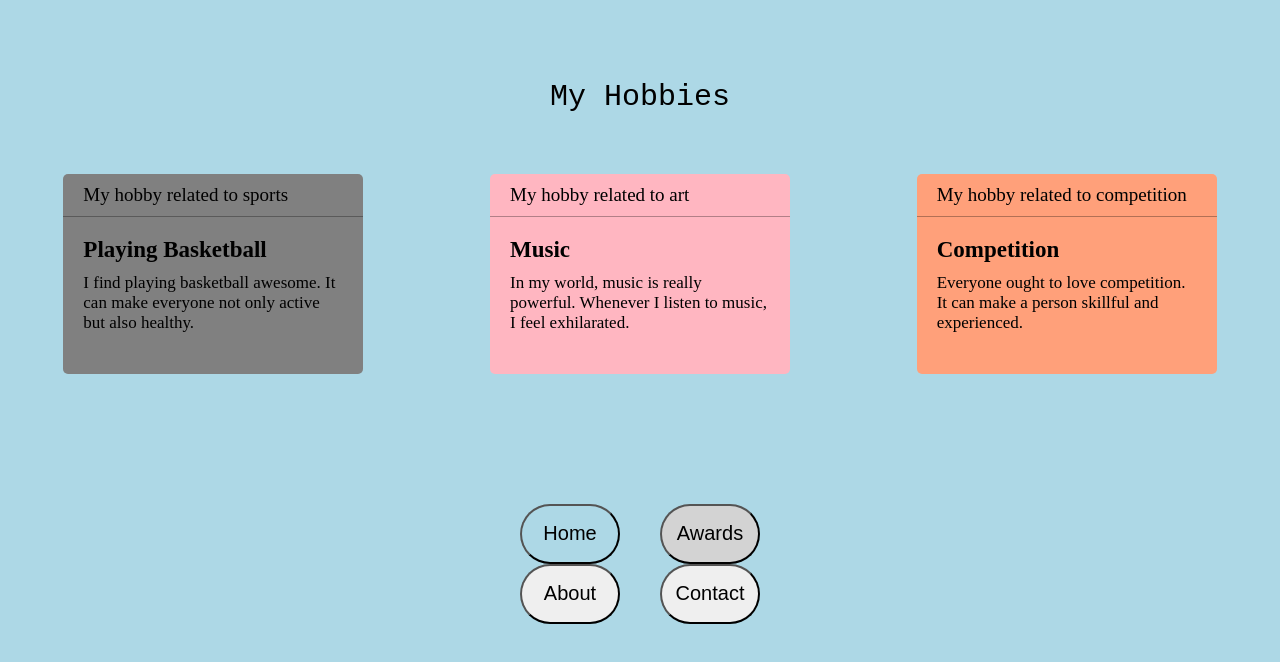
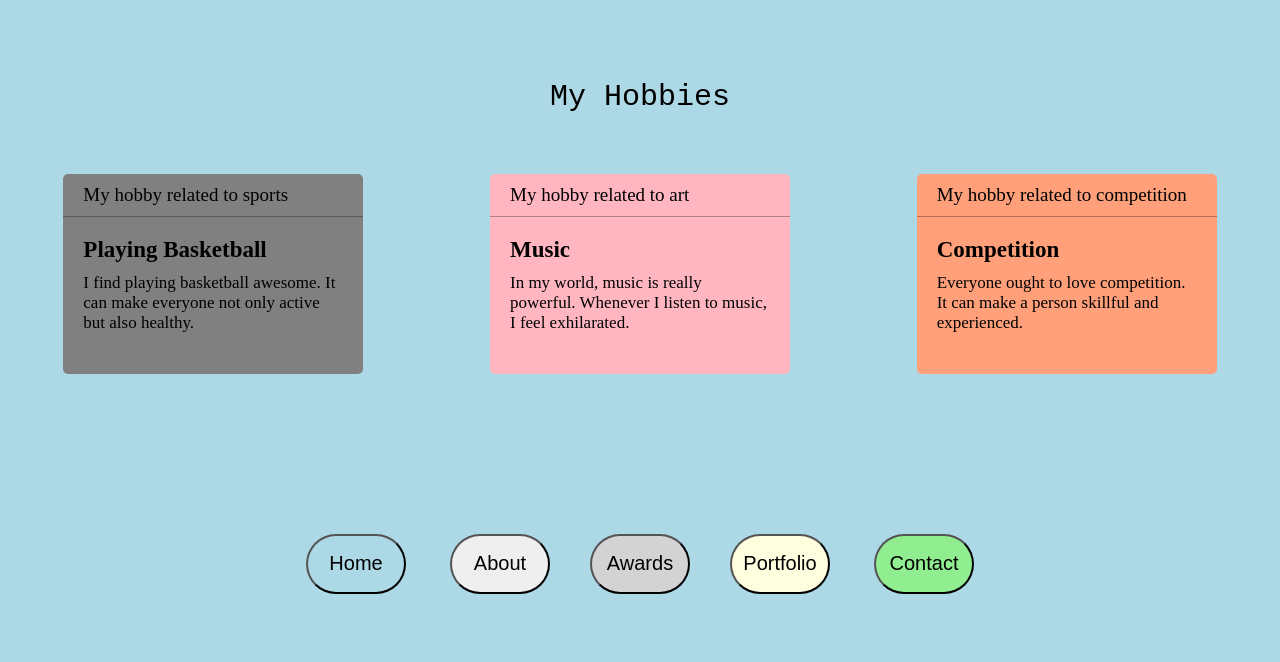
Before and after one commit to Thae-Su-Aung/portfolio, a plain HTML site: page about.html in a window 1280 px wide. Shown: the part 532-1194 px from the top of the page. Drawn offline with Linux system fonts and the light colour scheme.

Commit message:
Update about.html

```diff
--- a/about.html
+++ b/about.html
@@ -56,14 +56,12 @@
                 </div>
             </section>
             <!-------------------------------------------------------------->
-        </div>
-        <sectiion class="belowgp">
-            <div class="conbtncontainer">
-                <div class="firstbtngp"><div><a href="index.html"><input class="contactbtn btn1" type="submit" name="" value="Home"></a></div>
-                <div><a href="about.html"><input class="contactbtn btn2" type="submit" name="" value="About"></a></div></div>
-                <div class="firstbtngp"><div><a href="awards.html"><input class="contactbtn btn3" type="submit" name="" value="Awards"></a></div>
-                <div><a href="contact.html"><input class="contactbtn btn6" type="submit" name="" value="Contact"></a></div></div>
-            </div>
-            </sectiion>
+     <div class="conbtncontainer">
+            <div> <a href="menubar.html"><input class="contactbtn btn1" type="submit" value="Home"></a>
+             <a href="about.html"><input class="contactbtn btn2" type="submit" value="About"></a></div>
+            <div><a href="awards.html"><input class="contactbtn btn3" type="submit" value="Awards"></a></div>
+             <div><a href="waterdrop.html"><input class="contactbtn btn4" type="submit" value="Portfolio"></a>
+             <a href="contact.html"><input class="contactbtn btn5" type="submit" value="Contact"></a></div>
+         </div>
     </body>
 </html>
```
